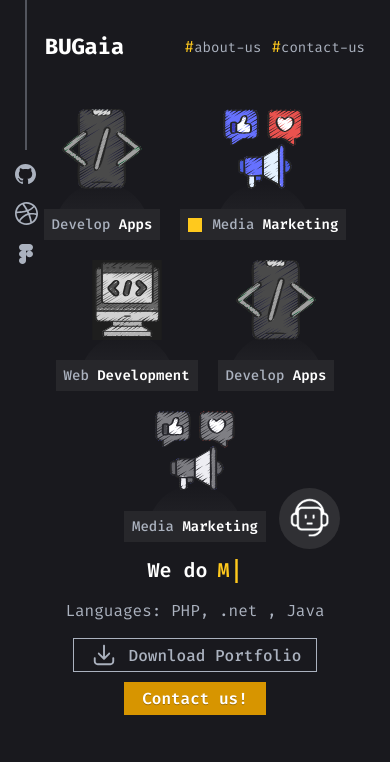
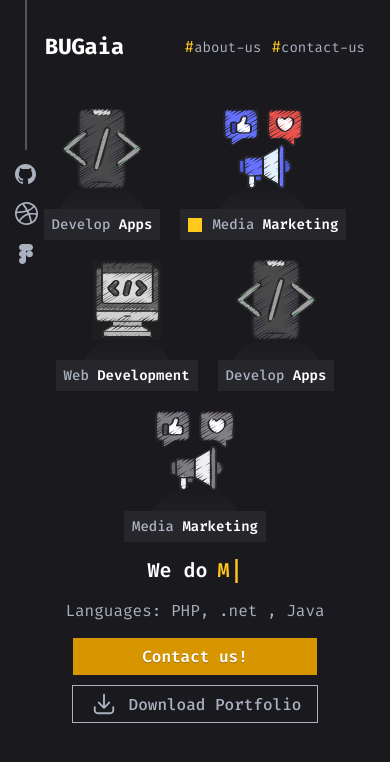
Before and after one commit to EslamSaloka/bugaia-website, a Next.js app: page / in a window 390 px wide. Shown: the top 762 px of the page. Built offline with nearby package versions, Linux system fonts and the light colour scheme.

Commit message:
making some changes in buttons styling

```diff
--- a/components/home/stylingHome.module.css
+++ b/components/home/stylingHome.module.css
@@ -249,15 +249,13 @@
     display: none;
   }
   .chating {
-    position: fixed;
-    bottom: 35%;
-    right: 50px;
+    display: none;
   }
 }
 /* Responsive layout less than and equal 450 */
-@media screen and (max-width: 455px) {
+@media screen and (max-width: 470px) {
   .btnSection {
-    flex-direction: column-reverse;
+    flex-direction: column;
     align-items: center;
     gap: 10px;
   }
@@ -280,7 +278,4 @@
     font-size: 22px;
     margin-left: 30px;
   }
-  .chating {
-    margin-top: -40px;
-  }
 }
--- a/components/modal/modals.module.css
+++ b/components/modal/modals.module.css
@@ -164,7 +164,7 @@
 }
 
 /* Responsive layout less than and equal 450 */
-@media screen and (max-width: 455px) {
+@media screen and (max-width: 470px) {
   .bodyHeadInfo > p {
     font-size: 12px;
     line-height: 20px;
@@ -173,7 +173,7 @@
     column-gap: 5px;
   }
   .btns {
-    flex-direction: column-reverse;
+    flex-direction: column;
     align-items: center;
     gap: 10px;
   }
--- a/components/ui/ui.module.css
+++ b/components/ui/ui.module.css
@@ -137,16 +137,12 @@
     width: 100px;
     height: 50px;
   }
-  .contactUs {
-    padding: 6px 18px;
-  }
-  .downloadBtn {
-    padding: 1px 15px;
-    gap: 10px;
-  }
 }
 /* Responsive layout for screen less than 400px */
-@media screen and (max-width: 452px) {
+@media screen and (max-width: 470px) {
+  .contactUs {
+    width: 244px;
+  }
 }
 /* Responsive layout for screen less than 380px */
 @media screen and (max-width: 380px) {
```
